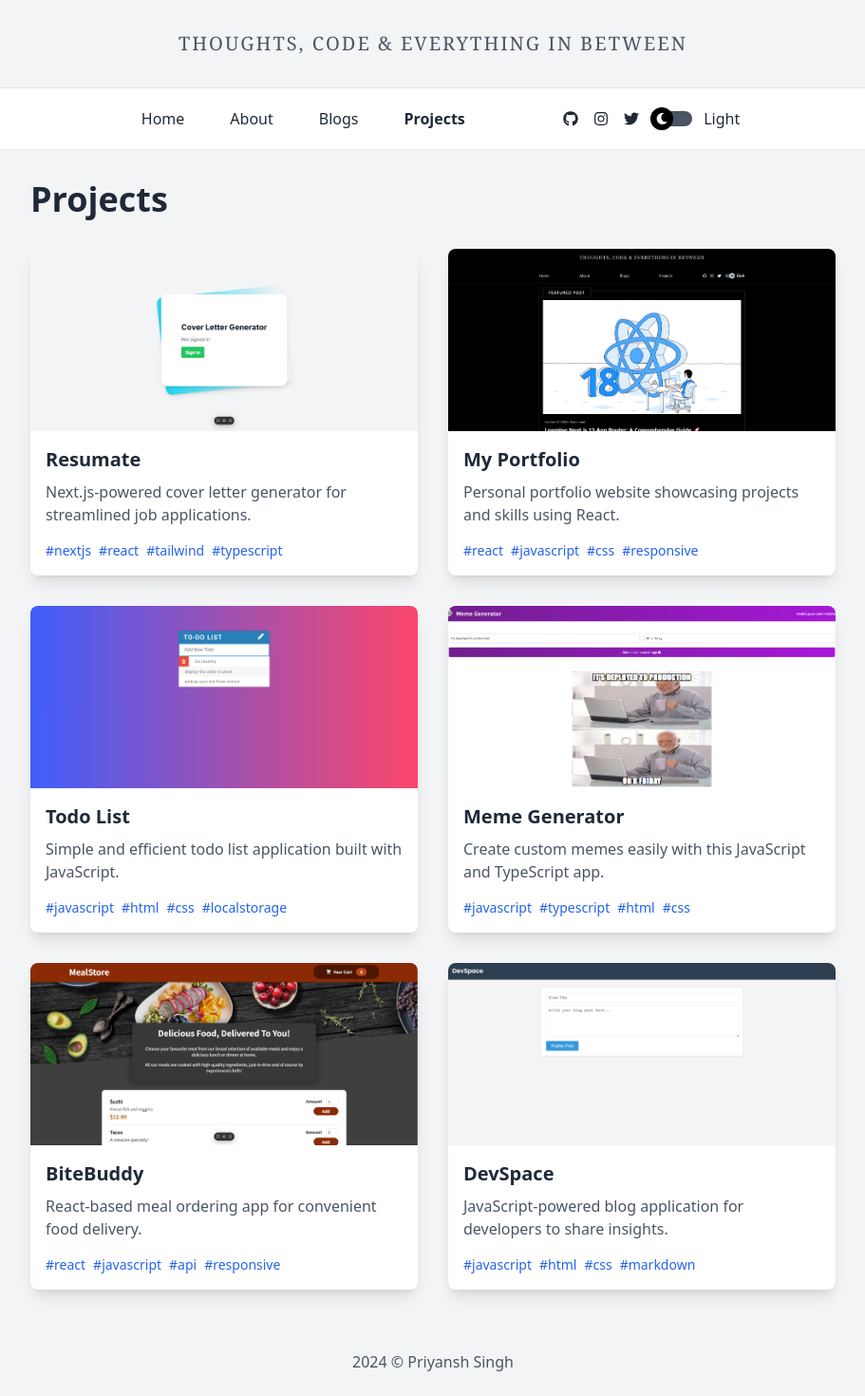
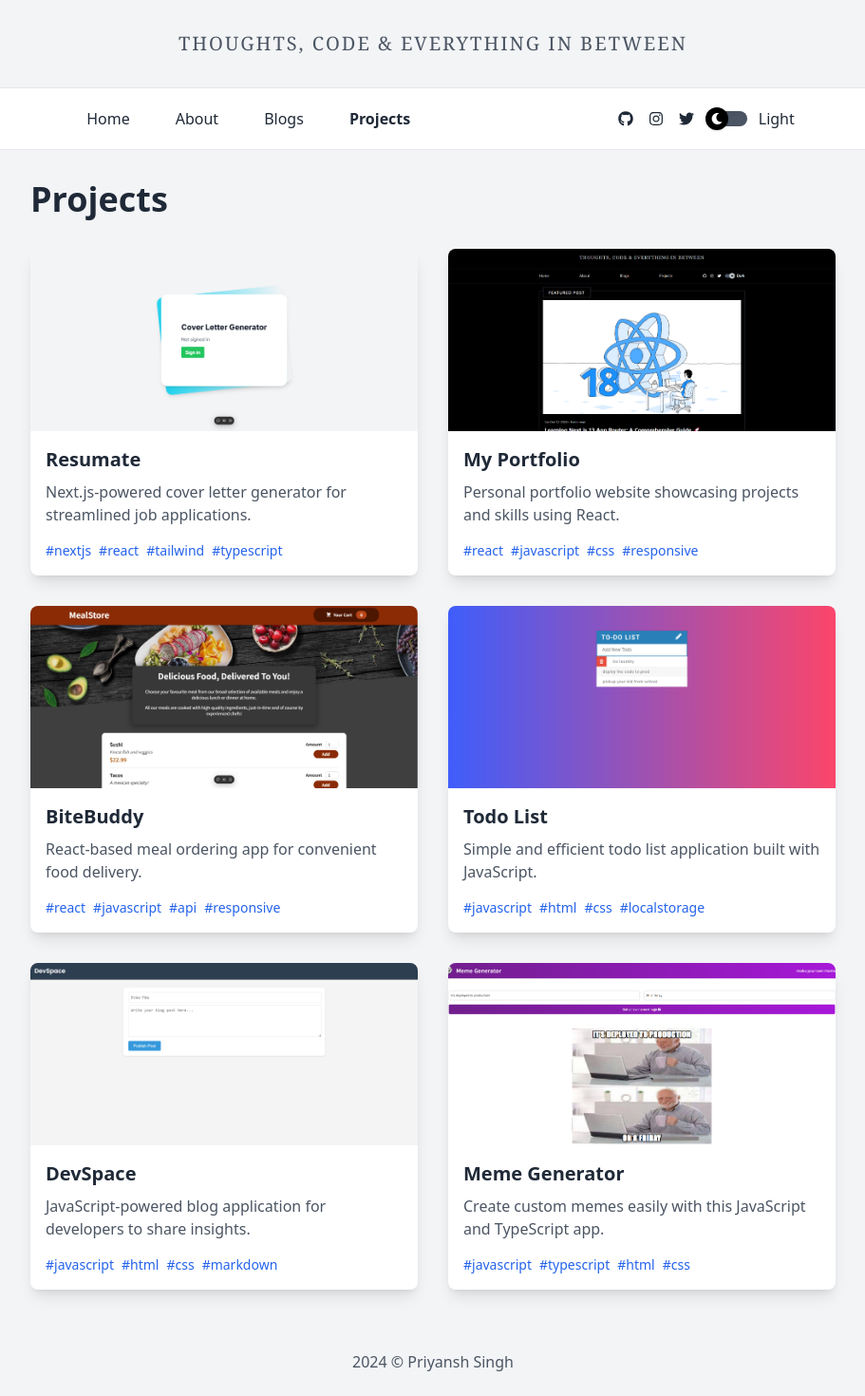
Before and after one commit to Akash0508/portfolio, a React (Vite) app: page /projects in a window 1280 px wide. Shown: the top 1470 px of the page at 95% size, without its empty margins (184-1095 px from the left). Built offline with nearby package versions, Linux system fonts and the light colour scheme.

Commit message:
fix navbar width and reshuffle projects list

```diff
--- a/src/components/Navbar.tsx
+++ b/src/components/Navbar.tsx
@@ -46,7 +46,7 @@ const Navbar: React.FC = () => {
 
   return (
     <nav className="w-full bg-white dark:bg-black border-y border-gray-200 dark:border-gray-800">
-      <div className="w-full md:w-[53%] mx-auto px-4">
+      <div className="w-full md:w-[62%] mx-auto px-4">
         <div className="flex justify-between items-center h-16">
           <div className="flex items-center">
             <button
@@ -120,14 +120,16 @@ const Navbar: React.FC = () => {
             </label>
           </div>
         </div>
-        {isMenuOpen && (
-          <div className="md:hidden">
-            <NavLink to="/">Home</NavLink>
-            <NavLink to="/about">About</NavLink>
-            <NavLink to="/blog">Blogs</NavLink>
-            <NavLink to="/projects">Projects</NavLink>
-          </div>
-        )}
+        <div
+          className={`md:hidden overflow-hidden transition-all duration-300 ease-in-out ${
+            isMenuOpen ? "max-h-60" : "max-h-0"
+          }`}
+        >
+          <NavLink to="/">Home</NavLink>
+          <NavLink to="/about">About</NavLink>
+          <NavLink to="/blog">Blogs</NavLink>
+          <NavLink to="/projects">Projects</NavLink>
+        </div>
       </div>
     </nav>
   );
--- a/src/pages/project.tsx
+++ b/src/pages/project.tsx
@@ -39,6 +39,14 @@ export const projects: Project[] = [
   },
   {
     id: '3',
+    title: 'BiteBuddy',
+    image: biteBuddyImage,
+    summary: 'React-based meal ordering app for convenient food delivery.',
+    tags: ['react', 'javascript', 'api', 'responsive'],
+    link: 'https://order-meal.vercel.app/'
+  },
+  {
+    id: '4',
     title: 'Todo List',
     image: todolistImage,
     summary: 'Simple and efficient todo list application built with JavaScript.',
@@ -46,28 +54,20 @@ export const projects: Project[] = [
     link: 'https://to-do-list-gilt-rho.vercel.app/'
   },
   {
-    id: '4',
+    id: '5',
+    title: 'DevSpace',
+    image: devspaceImage,
+    summary: 'JavaScript-powered blog application for developers to share insights.',
+    tags: ['javascript', 'html', 'css', 'markdown'],
+    link: 'https://blog-application-theta-five.vercel.app/'
+  },
+  {
+    id: '6',
     title: 'Meme Generator',
     image: memeGeneratorImage,
     summary: 'Create custom memes easily with this JavaScript and TypeScript app.',
     tags: ['javascript', 'typescript', 'html', 'css'],
     link: 'https://generate-memes-omega.vercel.app/'
-  },
-  {
-    id: '5',
-    title: 'BiteBuddy',
-    image: biteBuddyImage,
-    summary: 'React-based meal ordering app for convenient food delivery.',
-    tags: ['react', 'javascript', 'api', 'responsive'],
-    link: 'https://order-meal.vercel.app/'
-  },
-  {
-    id: '6',
-    title: 'DevSpace',
-    image: devspaceImage,
-    summary: 'JavaScript-powered blog application for developers to share insights.',
-    tags: ['javascript', 'html', 'css', 'markdown'],
-    link: 'https://blog-application-theta-five.vercel.app/'
   },
 ];
 
```
